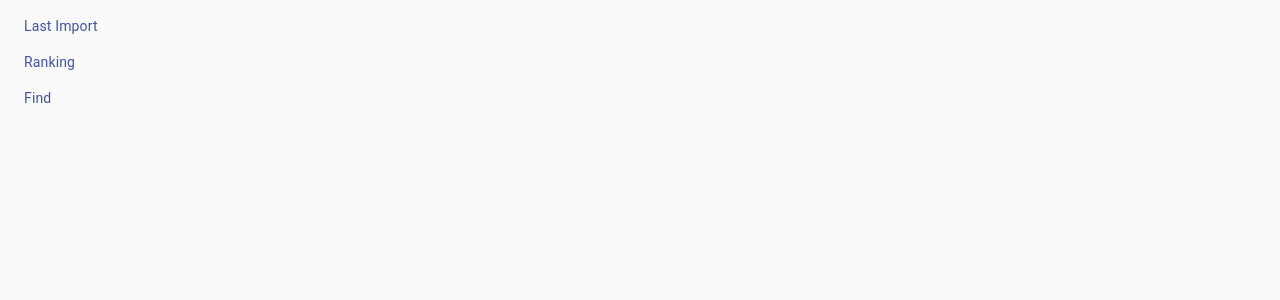
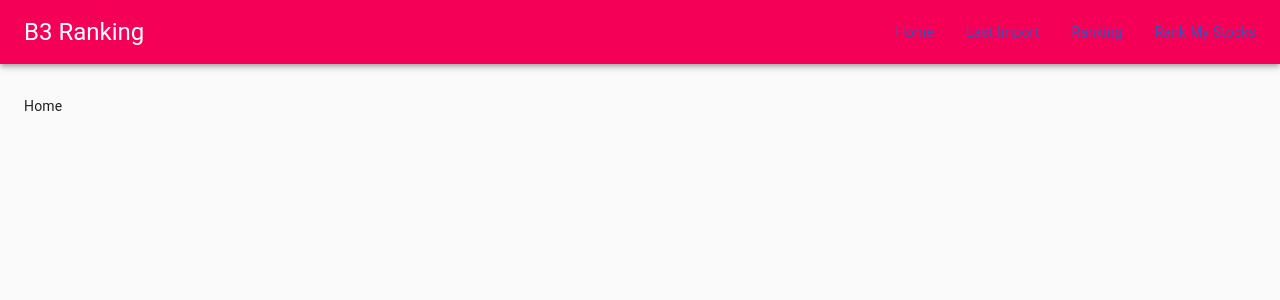
Before and after one commit to marciorasf/b3-ranking-web, a Next.js app: page / in a window 1280 px wide. Shown: the top 300 px of the page. Built offline with nearby package versions, Linux system fonts and the light colour scheme.

Commit message:
Add header with menu.

```diff
--- /dev/null
+++ b/components/Spacing/index.tsx
@@ -0,0 +1,41 @@
+import React from "react"
+
+import { Divider as MuiDivider, useTheme, makeStyles } from "@material-ui/core"
+
+const useStyles = makeStyles({
+  divider: {
+    backgroundColor: "transparent",
+  },
+})
+
+type SpacingProps = {
+  orientation: "horizontal" | "vertical"
+  size: number
+}
+
+const Spacing: React.FC<SpacingProps> = (props) => {
+  const { orientation, size } = props
+
+  const theme = useTheme()
+
+  const customProps = {
+    ...(orientation === "horizontal"
+      ? { height: theme.spacing(size), width: "100%" }
+      : {}),
+    ...(orientation === "vertical"
+      ? { height: "auto", width: theme.spacing(size) }
+      : {}),
+  }
+
+  const classes = useStyles()
+
+  return (
+    <MuiDivider
+      orientation={orientation}
+      className={classes.divider}
+      style={{ ...customProps }}
+    />
+  )
+}
+
+export default Spacing
--- /dev/null
+++ b/components/index.tsx
@@ -0,0 +1 @@
+export { default as Spacing } from "./Spacing"
--- a/pages/_app.tsx
+++ b/pages/_app.tsx
@@ -1,8 +1,10 @@
 import type { AppProps } from 'next/app'
 import Head from 'next/head'
+import Link from "next/link"
 
-import { CssBaseline, Container } from "@material-ui/core"
+import { CssBaseline, Container, AppBar, Toolbar, Typography, Grid, Link as MuiLink } from "@material-ui/core"
 
+import { Spacing } from '../components'
 import '../styles/globals.css'
 
 function App({ Component, pageProps }: AppProps) {
@@ -14,6 +16,59 @@ function App({ Component, pageProps }: AppProps) {
         <meta name="description" content="B3 Ranking" />
         <link rel="icon" href="/favicon.ico" />
       </Head>
+
+      <AppBar position="static" color="secondary">
+        <Container>
+          <Toolbar disableGutters>
+            <Grid container justifyContent="space-between" alignItems="center">
+              <Grid item>
+                <Typography variant="h5">
+                  B3 Ranking
+                </Typography>
+              </Grid>
+
+              <Grid item>
+                <Grid container spacing={4}>
+                  <Grid item>
+                    <Link href="/" passHref >
+                      <MuiLink>
+                        Home
+                      </MuiLink>
+                    </Link>
+                  </Grid>
+
+                  <Grid item>
+                    <Link href="/last-import" passHref >
+                      <MuiLink>
+                        Last Import
+                      </MuiLink>
+                    </Link>
+                  </Grid>
+
+                  <Grid item>
+                    <Link href="/ranking" passHref >
+                      <MuiLink>
+                        Ranking
+                      </MuiLink>
+                    </Link>
+                  </Grid>
+
+                  <Grid item>
+                    <Link href="/rank-my-stocks" passHref >
+                      <MuiLink>
+                        Rank My Stocks
+                      </MuiLink>
+                    </Link>
+                  </Grid>
+                </Grid>
+              </Grid>
+            </Grid>
+          </Toolbar>
+        </Container>
+      </AppBar>
+
+      <Spacing orientation="horizontal" size={4} />
+
       <Container>
         <Component {...pageProps} />
       </Container>
--- a/pages/index.tsx
+++ b/pages/index.tsx
@@ -1,27 +1,10 @@
 import type { NextPage } from 'next'
-import Link from "next/link"
-
-import { List, ListItem, Link as MuiLink } from "@material-ui/core"
 
 const Home: NextPage = () => {
-  function ItemLink(href: string, label: string) {
-    return (
-      <Link href={href} passHref >
-        <MuiLink>
-          <ListItem disableGutters>
-            {label}
-          </ListItem>
-        </MuiLink>
-      </Link>
-    )
-  }
-
   return (
-    <List>
-      {ItemLink("last-import", "Last Import")}
-      {ItemLink("ranking", "Ranking")}
-      {ItemLink("find", "Find")}
-    </List>
+    <>
+      Home
+    </>
   )
 }
 
```
Also changed, not shown: pages/find.tsx (deleted, +0 -37 lines), pages/rank-my-stocks.tsx (added, +11 -0 lines), pages/ranking.tsx (+0 -8 lines).
